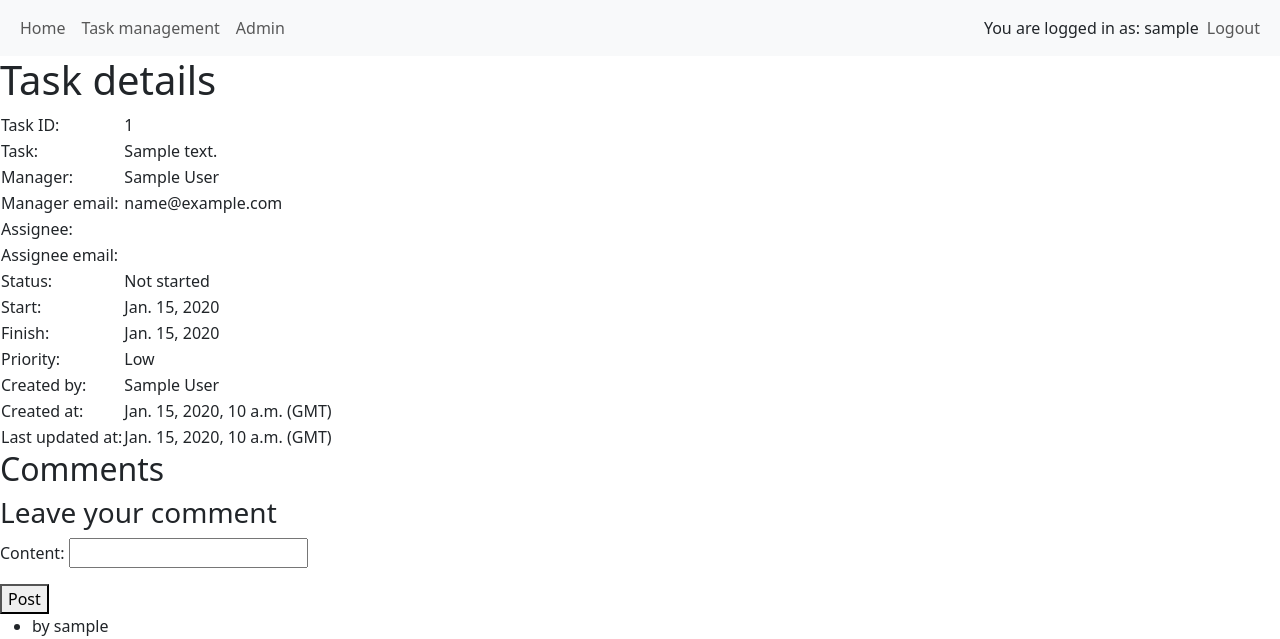
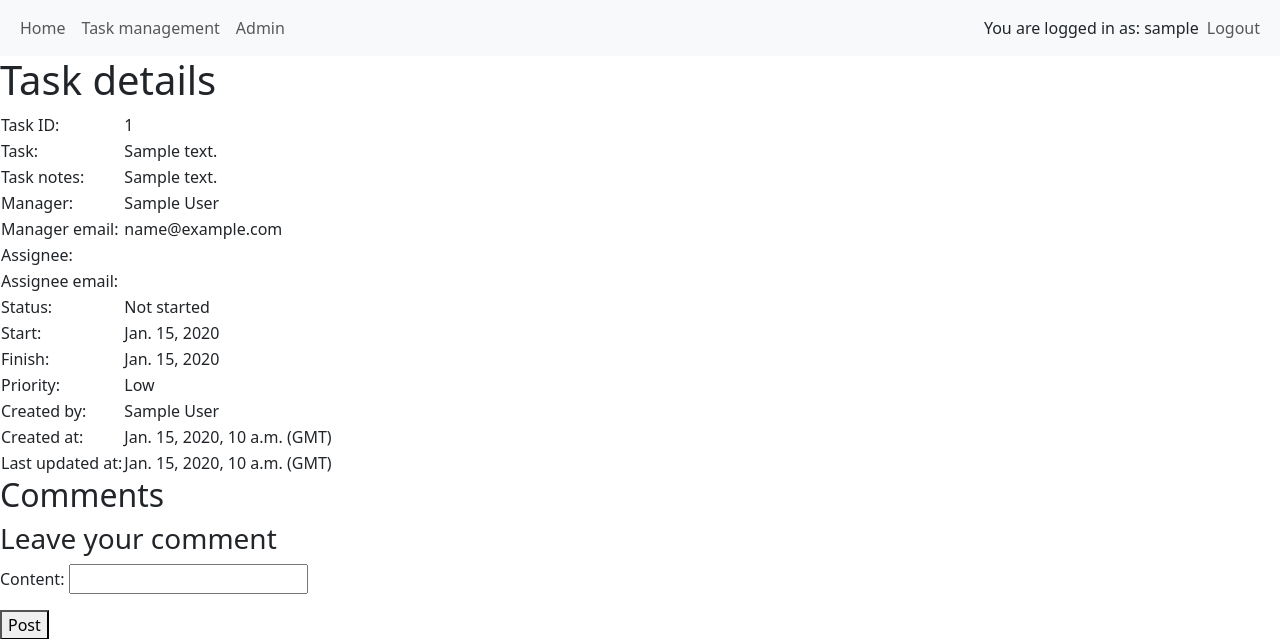
Before and after one commit to bro256/django03, a Django app: page /task/1/ in a window 1280 px wide. Shown: the top 639 px of the page. Run offline with Django 4.2, Linux system fonts and the light colour scheme; the first user in the database is signed in; tables that the repository leaves empty hold one stand-in row (Sample ...); some libraries are stand-ins or nearby versions.

Commit message:
Task note added to details

```diff
--- a/django03/task_manager/templates/task_manager/task_detail.html
+++ b/django03/task_manager/templates/task_manager/task_detail.html
@@ -13,6 +13,10 @@
     </tr>
         <td>Task:</td>
         <td>{{ task.content }}</td>
+    </tr>
+    </tr>
+        <td>Task notes:</td>
+        <td>{{ task.note }}</td>
     </tr>
     <tr>
         <td>Manager:</td>
```
